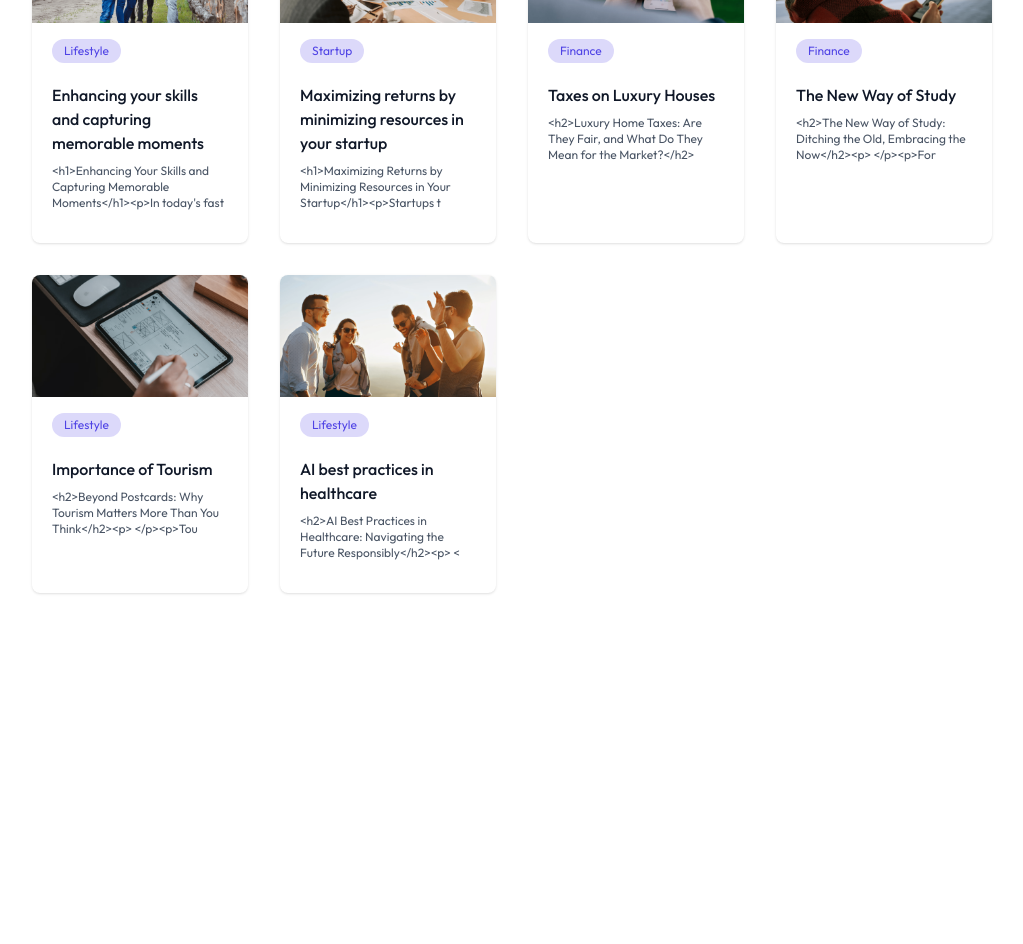
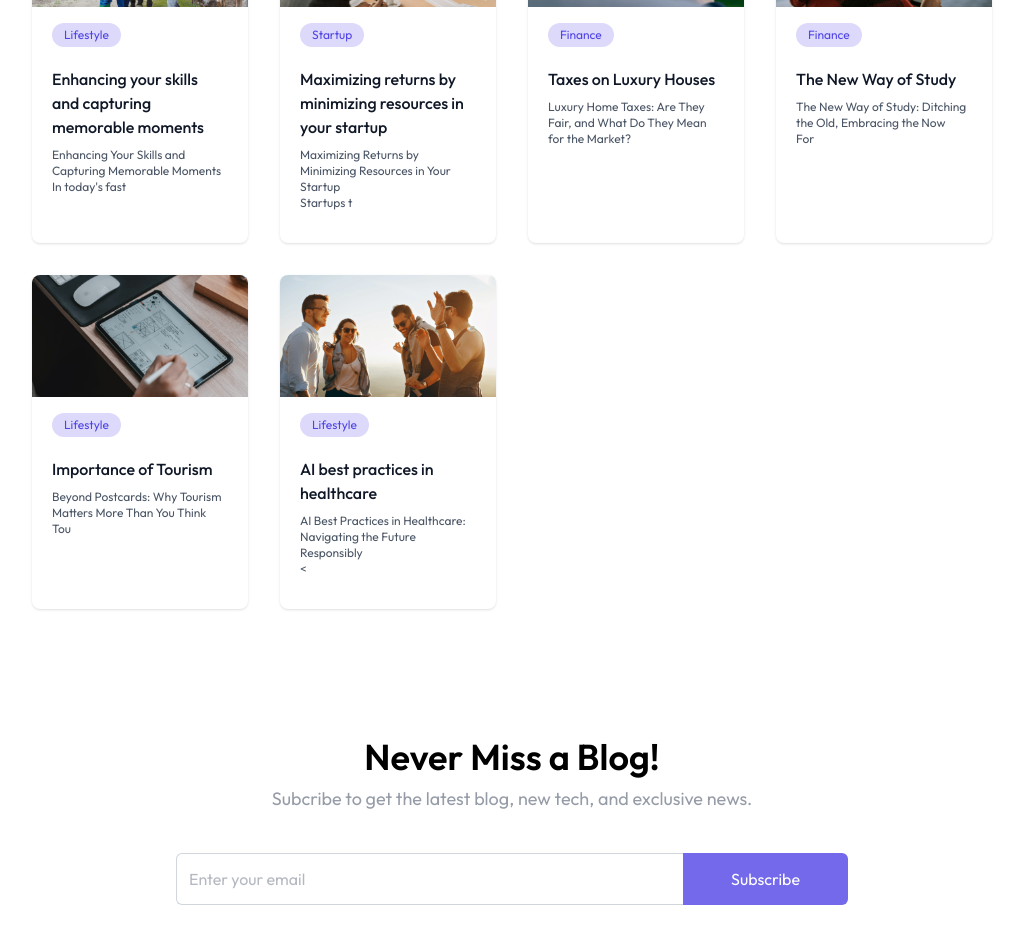
Before and after one commit to toffly/QuickBlog, a React (Vite) app in the folder client/: page / in a window 1280 px wide. Shown: the part 1100-2044 px from the top of the page, without its empty margins (128-1151 px from the left). Before the commit the page ends 1789 px from the top, so only its background shows below. Built offline with nearby package versions, Linux system fonts and the light colour scheme.

Commit message:
Add NewsLetter component and integrate it into Home page; update BlogCard to render HTML safely and fix Blog route

```diff
--- a/client/src/App.jsx
+++ b/client/src/App.jsx
@@ -7,7 +7,7 @@
     <div>
       <Routes>
         <Route path="/" element={<Home/>}/>
-        <Route path="/blog" element={<Blog/>}/>
+        <Route path="/blog/:id" element={<Blog/>}/>
       </Routes>
     </div>
   )
--- a/client/src/components/BlogCard.jsx
+++ b/client/src/components/BlogCard.jsx
@@ -12,7 +12,7 @@
       </span>
       <div className="p-5">
         <h5 className="mb-2 font-medium text-gray-900">{title}</h5>
-        <p className="mb-3 text-xs text-gray-600">{description.slice(0,80)}</p>
+        <p className="mb-3 text-xs text-gray-600" dangerouslySetInnerHTML={{"__html":description.slice(0,80)}}></p>
       </div>
     </div>
   );
--- /dev/null
+++ b/client/src/components/Newsletter.jsx
@@ -0,0 +1,25 @@
+const NewsLetter = () => {
+  return (
+    <div className="flex flex-col items-center justify-center text-center space-y-2 my-32">
+      <h className="md:text-4xl text-2xl font-semibold">Never Miss a Blog!</h>
+      <p className="md:text-lg text-gray-500/70 pb-8">Subcribe to get the latest blog, new tech, and exclusive news.</p>
+
+      <form className="flex items-center justify-between max-w-2xl w-full md:h-13 h-12">
+        <input
+          type="text"
+          placeholder="Enter your email"
+          required
+          className="border border-gray-300 rounded-md h-full border-r-0 outline-none w-full rounded-r-none px-3 text-gray-500"
+        />
+        <button
+          type="submit"
+          className="md:px-12 px-8 h-full text-white bg-primary/80 hover:bg-primary transition-all cursor-pointer rounded-md rounded-l-none"
+        >
+          Subscribe
+        </button>
+      </form>
+    </div>
+  );
+};
+
+export default NewsLetter;
--- a/client/src/pages/Home.jsx
+++ b/client/src/pages/Home.jsx
@@ -1,6 +1,7 @@
 import BlogList from "../components/BlogList"
 import Header from "../components/Header"
 import Navbar from "../components/Navbar"
+import NewsLetter from "../components/NewsLetter"
 
 const Home = () => {
   return (
@@ -8,6 +9,7 @@
         <Navbar/>
         <Header/>
         <BlogList/>
+        <NewsLetter/>
     </>
   )
 }
```
